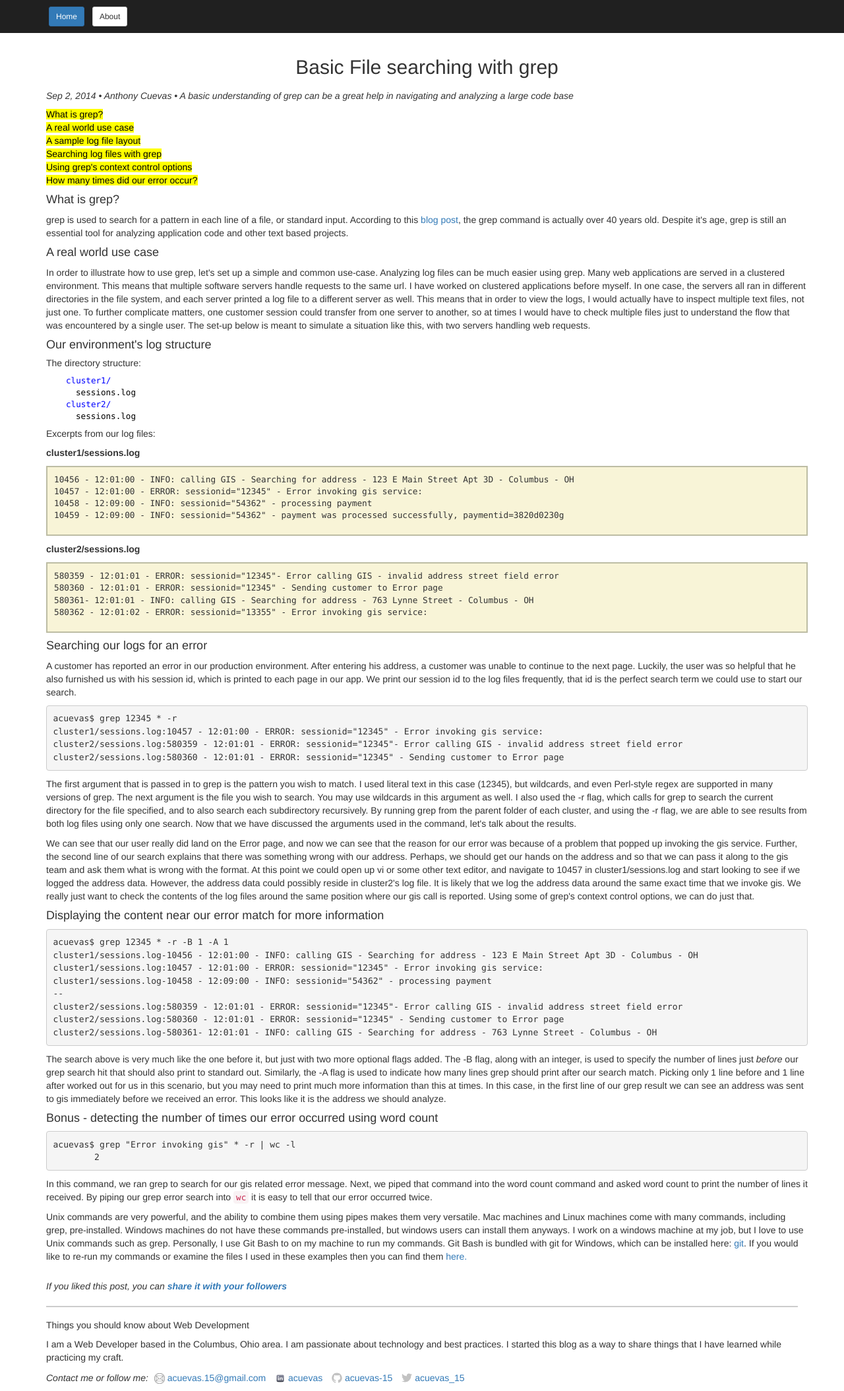
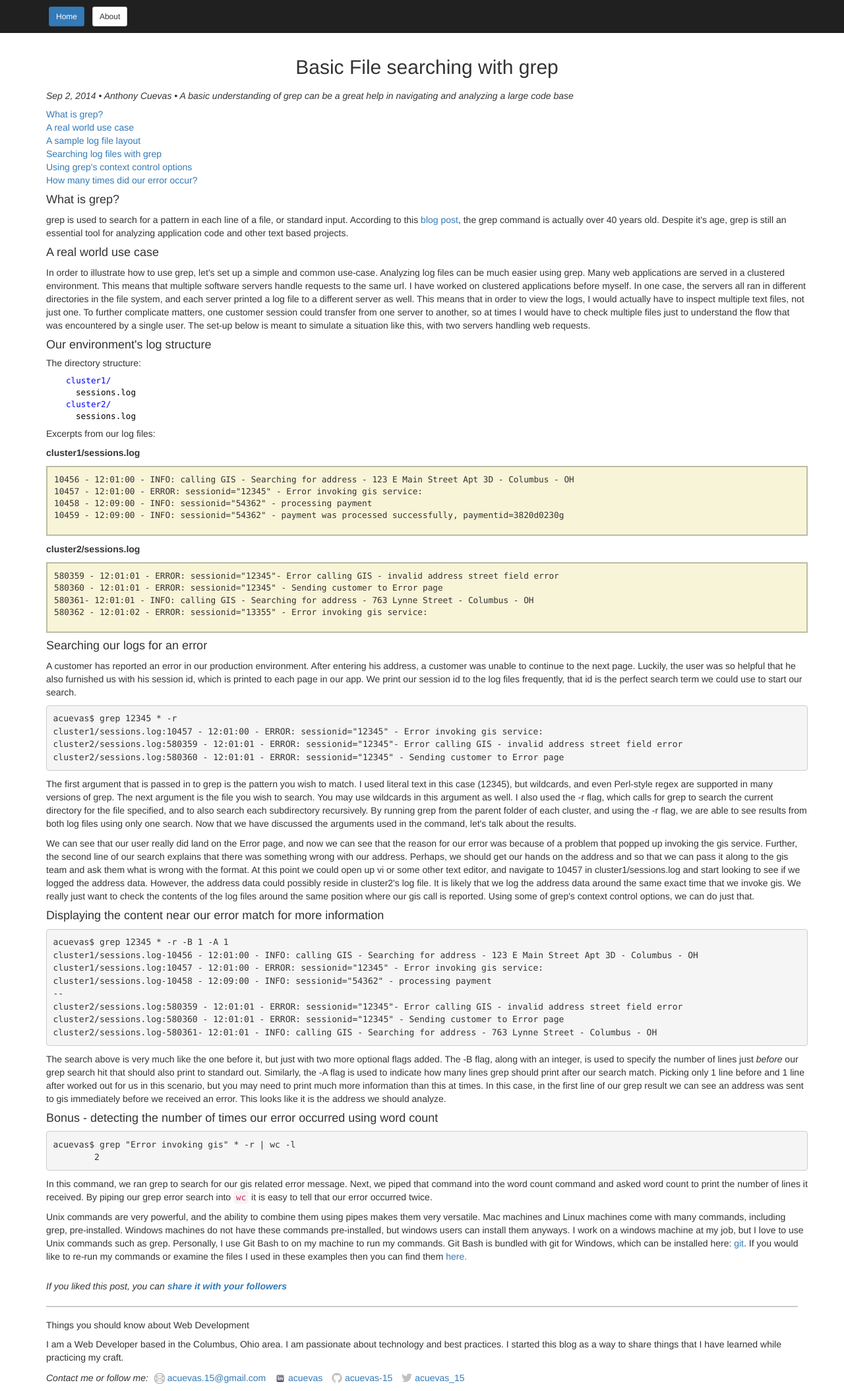
Before and after one commit to acuevas-15/acuevas-15.github.io, a Jekyll site: the page built from _posts/2015-09-02-basic-file-searching-with-grep.html, in a window 1280 px wide. Shown: the whole page at 66% size. Built offline with Jekyll 4.4.1, drawn with Linux system fonts in a browser that asks for light colours; nearby versions of some CDN libraries.

Commit message:
unstyled links, going with bootstrap default

```diff
--- a/css/main.scss
+++ b/css/main.scss
@@ -101,10 +101,3 @@ div#content.page-content {
 .lang-bash {
   line-height: 150%;
 }
-
-#links {
-  a.header-link{
-    background-color: yellow;
-    color: black;
-  }
-}
```
